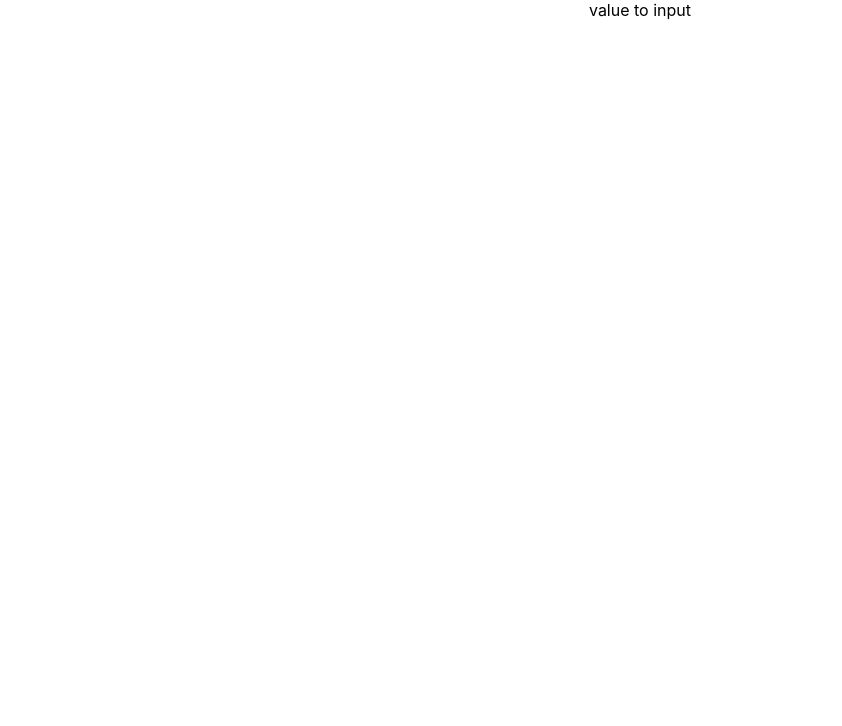
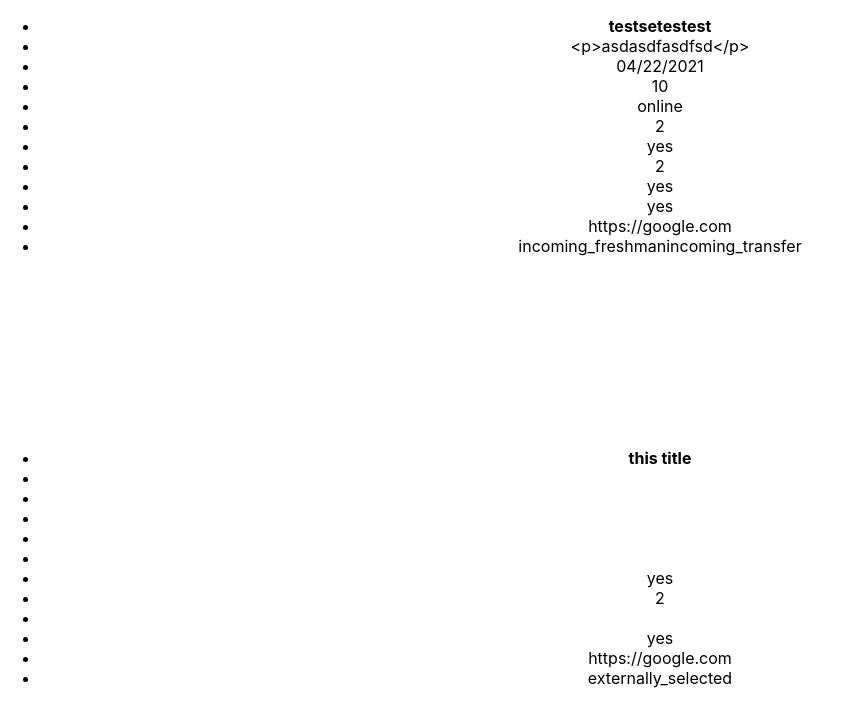
Before and after one commit to leroyrosales/utexas-yec-scholarship-finder, a React (Create React App) app in the folder react-app/: page / in a window 1280 px wide. Shown: the top 726 px of the page, without its empty margins (0-842 px from the left). Built offline with nearby package versions, Linux system fonts and the light colour scheme.

Commit message:
Adds scholarships component

```diff
--- a/react-app/src/App.js
+++ b/react-app/src/App.js
@@ -1,8 +1,9 @@
 import './App.css';
+import Scholarship from './components/Scholarship'
 
 function App({ scholarships }) {
 
-  const scholarshipList = scholarships.map((scholarship) => scholarship.title)
+  const scholarshipList = scholarships.map((scholarship) => <Scholarship scholarship={scholarship}/>)
 
   return (
     <div className="App">
--- /dev/null
+++ b/react-app/src/components/Scholarship.js
@@ -0,0 +1,23 @@
+import React from 'react'
+
+export default function Scholarship({ scholarship }) {
+    console.log(scholarship)
+    return (
+        <div>
+            <ul style={{marginBottom: 12 + 'em'}}>
+                <li><strong>{ scholarship.title }</strong></li>
+                <li>{ scholarship.information }</li>
+                <li>{ scholarship.deadline }</li>
+                <li>{ scholarship.amount }</li>
+                <li>{ scholarship.application_online_or_paper }</li>
+                <li>{ scholarship.essays }</li>
+                <li>{ scholarship.letters_of_recommendation }</li>
+                <li>{ scholarship.no_of_awards }</li>
+                <li>{ scholarship.texas_resident }</li>
+                <li>{ scholarship.transcripts }</li>
+                <li>{ scholarship.website }</li>
+                <li>{ scholarship.year_in_school }</li>
+            </ul>
+        </div>
+    )
+}
--- a/react-app/src/data.json
+++ b/react-app/src/data.json
@@ -1 +1 @@
-[{"title":"value to input","author":"leroy","excerpt":"this is an excerpt"}]
+[{"title":"testsetestest","information":"<p>asdasdfasdfsd<\/p>\n","deadline":"04\/22\/2021","amount":"10","no_of_awards":"2","website":"https:\/\/google.com","application_online_or_paper":"online","essays":"2","letters_of_recommendation":"yes","transcripts":"yes","texas_resident":"yes","year_in_school":["incoming_freshman","incoming_transfer"],"additional_info":"<p>asasdfasfasfasdf<\/p>\n"},{"title":"this title","information":"","deadline":"","amount":"","no_of_awards":"2","website":"https:\/\/google.com","application_online_or_paper":"","essays":"","letters_of_recommendation":"yes","transcripts":"yes","texas_resident":"","year_in_school":["externally_selected"],"additional_info":""}]
```
